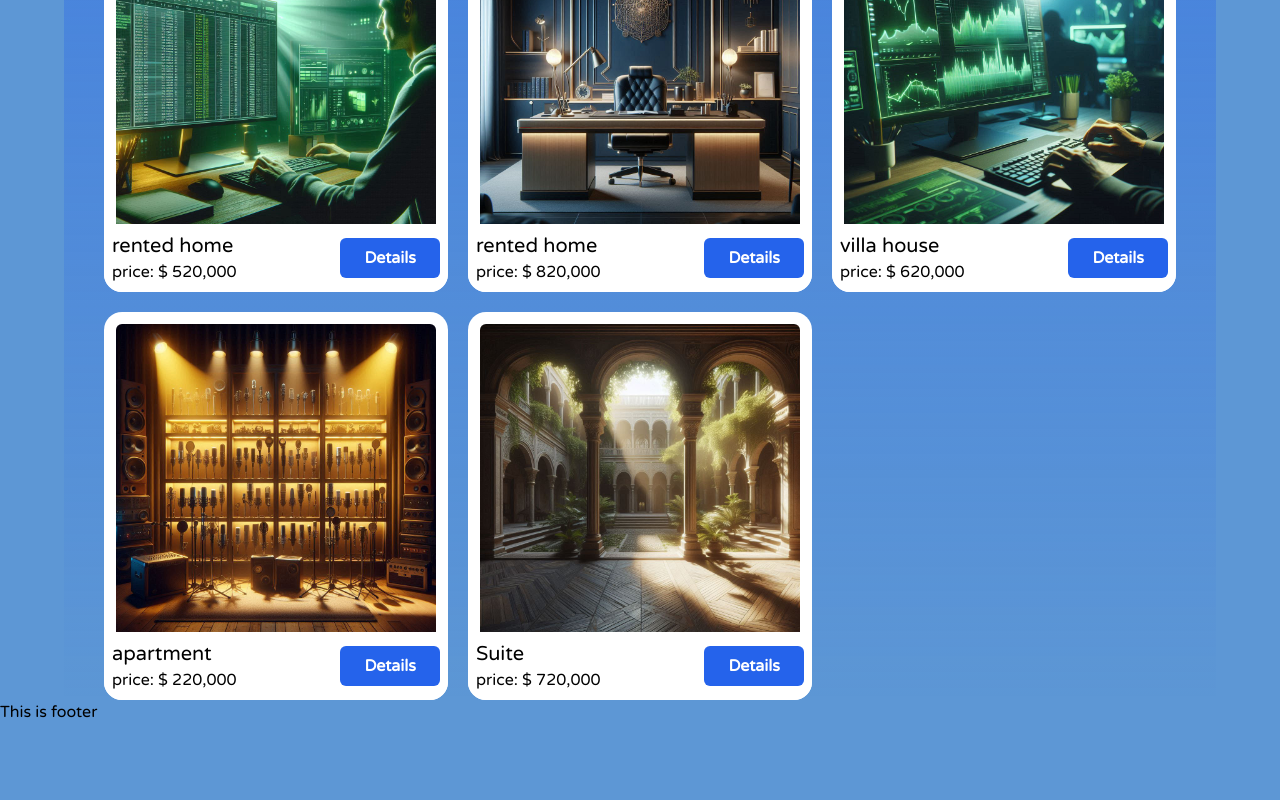
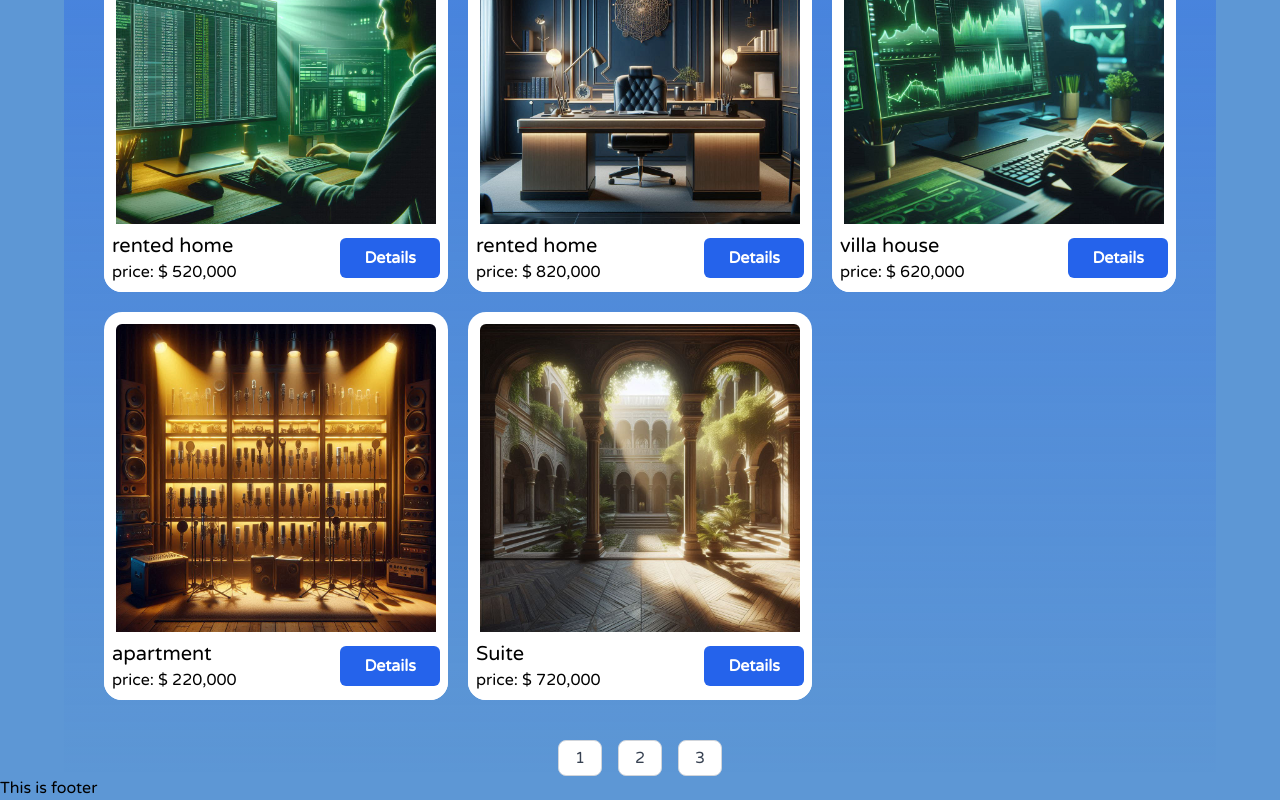
Before and after one commit to soufi-learn/home-land, a Next.js app: page / in a window 1280 px wide. Shown: the part 1400-2200 px from the top of the page. Before the commit the page ends 2124 px from the top, so only its background shows below. Built offline with nearby package versions, Linux system fonts and the light colour scheme.

Commit message:
add pagination buttons

```diff
--- a/pages/estate-list/index.jsx
+++ b/pages/estate-list/index.jsx
@@ -45,6 +45,10 @@ function EstateList() {
     }
   }, [sort]);
 
+  const paginateHandler = (e, page) => {
+    e.preventDefault();
+    console.log(page);
+  };
   return (
     <div className="mx-10 mt-10">
       <div className="flex justify-between items-center mb-4">
@@ -82,6 +86,21 @@ function EstateList() {
       {!homes.length && (
         <h3 className="text-white mt-10 text-center">Home Not Found!</h3>
       )}
+
+      <div className="flex mt-10 justify-center gap-4">
+        {Array.from({ length: Math.ceil(homes.length / 3) }).map(
+          (item, index) => (
+            <a
+              key={index}
+              href="#"
+              onClick={(e) => paginateHandler(e, index + 1)}
+              className="flex items-center justify-center px-4 h-9  font-medium text-gray-700 bg-white border border-gray-300 rounded-lg hover:bg-gray-100 hover:text-gray-900"
+            >
+              {index + 1}
+            </a>
+          )
+        )}
+      </div>
     </div>
   );
 }
```
